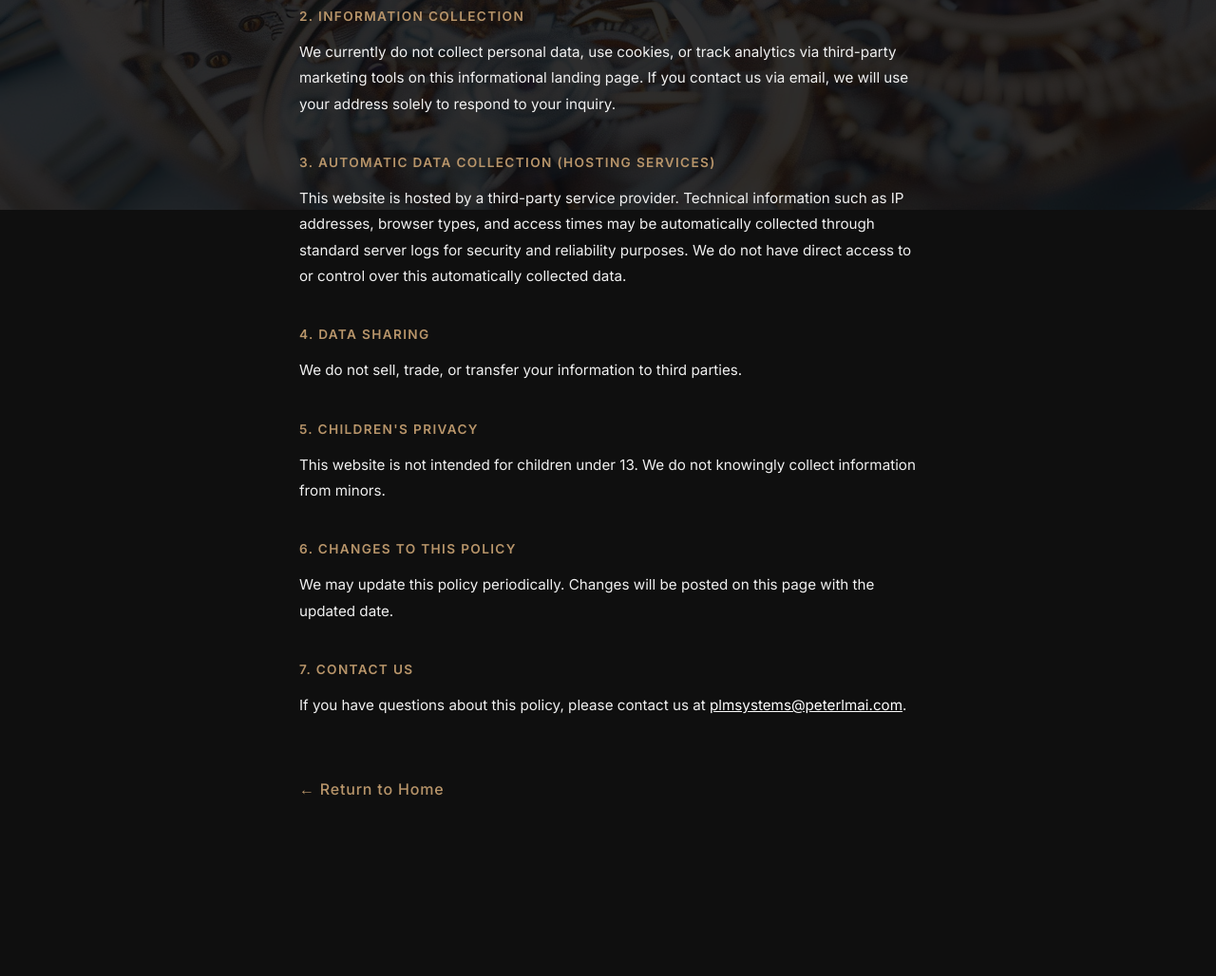
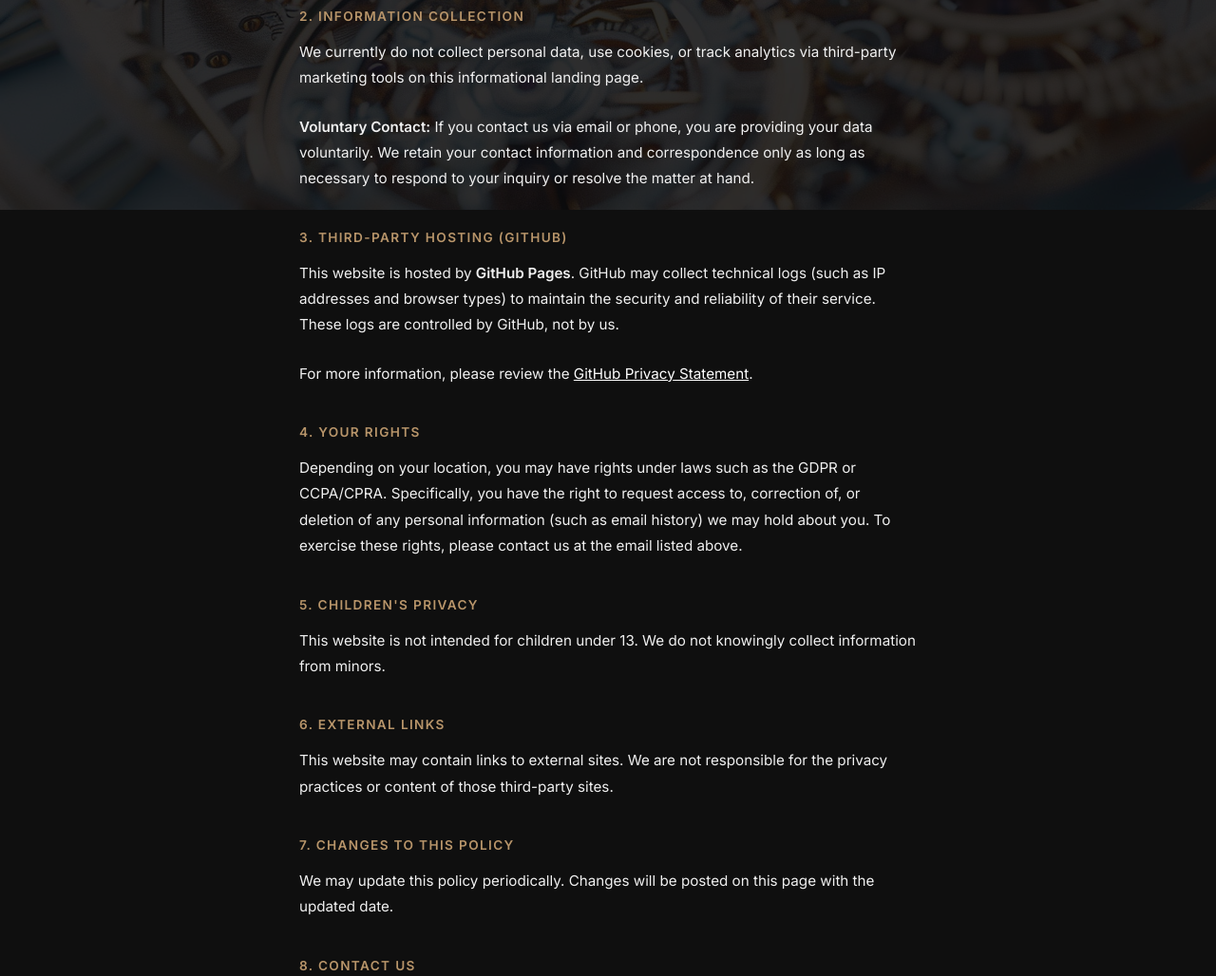
Before and after one commit to petermai6655/PLM-Systems, a plain HTML site: page privacy.html in a window 1280 px wide. Shown: the part 579-1607 px from the top of the page at 95% size. Before the commit the page ends 1516 px from the top, so only its background shows below. Drawn offline with Linux system fonts and the light colour scheme.

Commit message:
Update legal pages for 2025 compliance and user rights

```diff
--- a/privacy.html
+++ b/privacy.html
@@ -20,7 +20,7 @@
 
         <header>
             <h1 class="company-name" style="margin-bottom: 0;">Privacy Policy</h1>
-            <p class="legal-meta">Last Updated: December 16, 2025</p>
+            <p class="legal-meta">Last Updated: December 17, 2025</p>
             <div class="legal-header-line"></div>
         </header>
 
@@ -41,17 +41,23 @@
 
             <h3 class="legal-section-title">2. Information Collection</h3>
             <p class="legal-text">
-                We currently do not collect personal data, use cookies, or track analytics via third-party marketing tools on this informational landing page. If you contact us via email, we will use your address solely to respond to your inquiry.
+                We currently do not collect personal data, use cookies, or track analytics via third-party marketing tools on this informational landing page.
+            </p>
+            <p class="legal-text">
+                <strong>Voluntary Contact:</strong> If you contact us via email or phone, you are providing your data voluntarily. We retain your contact information and correspondence only as long as necessary to respond to your inquiry or resolve the matter at hand.
             </p>
 
-            <h3 class="legal-section-title">3. Automatic Data Collection (Hosting Services)</h3>
+            <h3 class="legal-section-title">3. Third-Party Hosting (GitHub)</h3>
             <p class="legal-text">
-                This website is hosted by a third-party service provider. Technical information such as IP addresses, browser types, and access times may be automatically collected through standard server logs for security and reliability purposes. We do not have direct access to or control over this automatically collected data.
+                This website is hosted by <strong>GitHub Pages</strong>. GitHub may collect technical logs (such as IP addresses and browser types) to maintain the security and reliability of their service. These logs are controlled by GitHub, not by us.
+            </p>
+            <p class="legal-text">
+                For more information, please review the <a href="https://docs.github.com/en/site-policy/privacy-policies/github-privacy-statement" target="_blank">GitHub Privacy Statement</a>.
             </p>
 
-            <h3 class="legal-section-title">4. Data Sharing</h3>
+            <h3 class="legal-section-title">4. Your Rights</h3>
             <p class="legal-text">
-                We do not sell, trade, or transfer your information to third parties.
+                Depending on your location, you may have rights under laws such as the GDPR or CCPA/CPRA. Specifically, you have the right to request access to, correction of, or deletion of any personal information (such as email history) we may hold about you. To exercise these rights, please contact us at the email listed above.
             </p>
 
             <h3 class="legal-section-title">5. Children's Privacy</h3>
@@ -59,12 +65,17 @@
                 This website is not intended for children under 13. We do not knowingly collect information from minors.
             </p>
 
-            <h3 class="legal-section-title">6. Changes to This Policy</h3>
+            <h3 class="legal-section-title">6. External Links</h3>
+            <p class="legal-text">
+                This website may contain links to external sites. We are not responsible for the privacy practices or content of those third-party sites.
+            </p>
+
+            <h3 class="legal-section-title">7. Changes to This Policy</h3>
             <p class="legal-text">
                 We may update this policy periodically. Changes will be posted on this page with the updated date.
             </p>
 
-            <h3 class="legal-section-title">7. Contact Us</h3>
+            <h3 class="legal-section-title">8. Contact Us</h3>
             <p class="legal-text">
                 If you have questions about this policy, please contact us at <a href="mailto:plmsystems@peterlmai.com">plmsystems@peterlmai.com</a>.
             </p>
```
Also changed, not shown: terms.html (+13 -3 lines).
